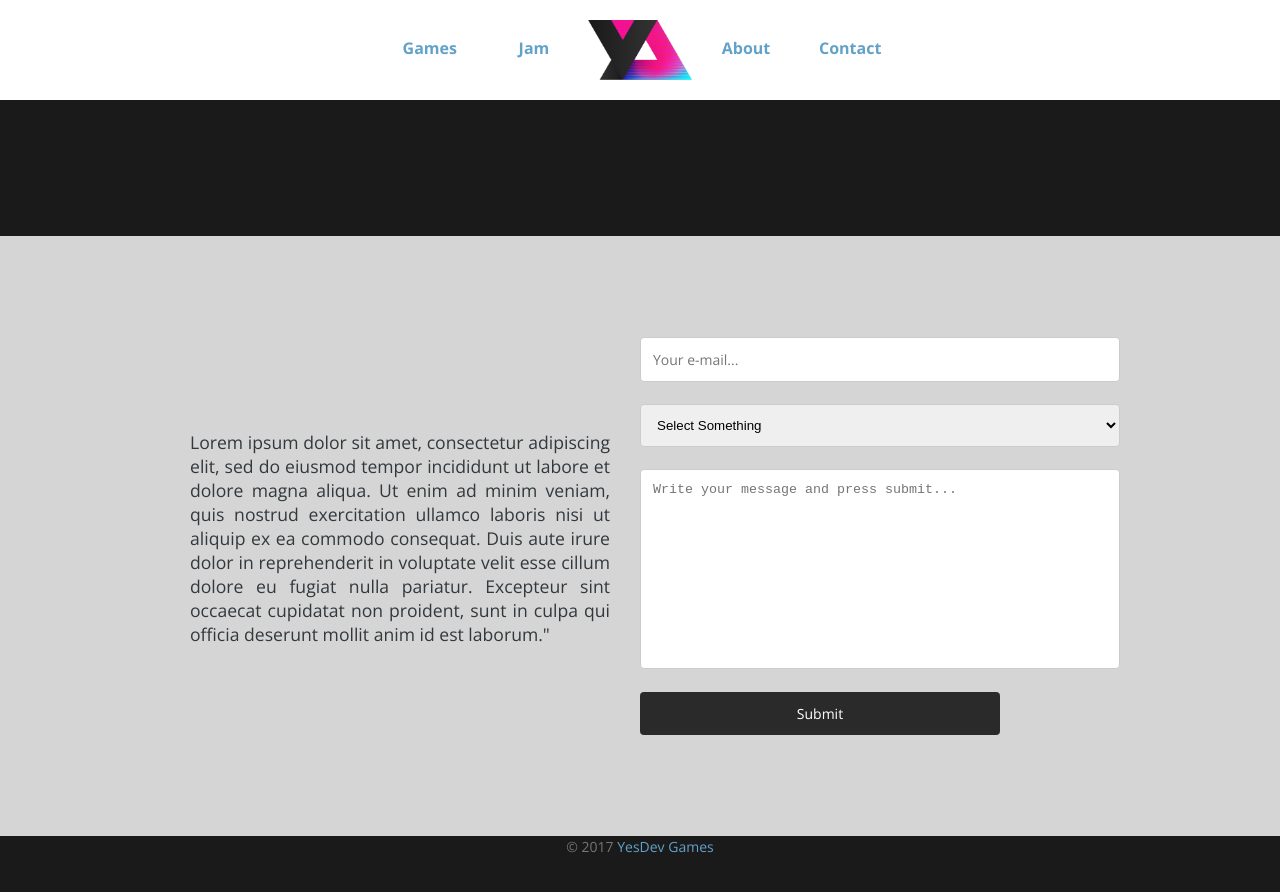
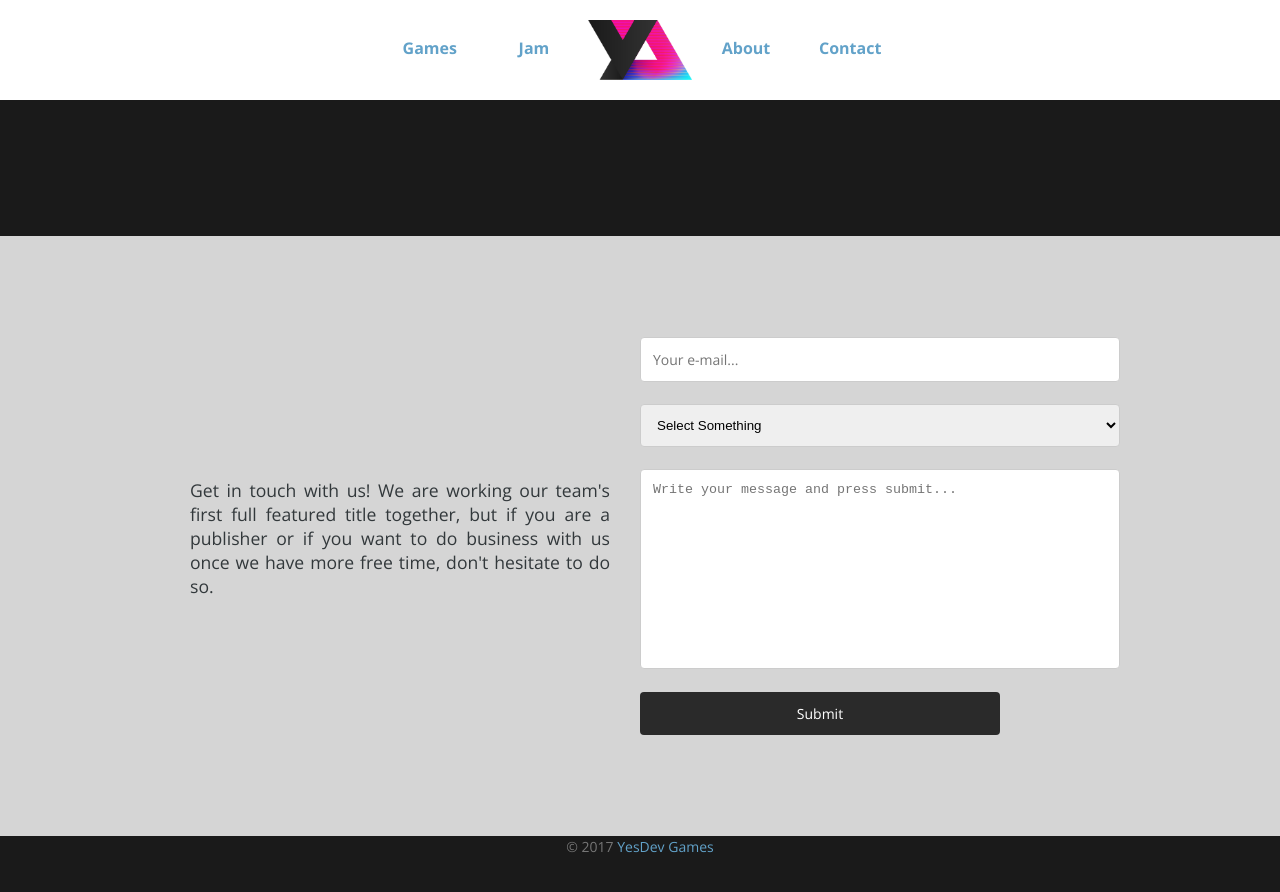
Before and after one commit to ricardobusta/yesdevgames.github.io, a Jekyll site: the page built from index.html, in a window 1280 px wide and 900 px high, scrolled down 1064 px. Shown: the top 892 px of the window. Built offline with Jekyll 4.4.1, drawn with Linux system fonts in a browser that asks for light colours; nearby versions of some CDN libraries; the list of posts is cut into pages by our own code.

Commit message:
changing contact text

```diff
--- a/_includes/section-contact.html
+++ b/_includes/section-contact.html
@@ -57,7 +57,7 @@ input[type=submit]:hover {
 <div id="contact-section">
 	<div class="centered-element">
 	<div id="contact-left">
-		<span id="contact-text">Lorem ipsum dolor sit amet, consectetur adipiscing elit, sed do eiusmod tempor incididunt ut labore et dolore magna aliqua. Ut enim ad minim veniam, quis nostrud exercitation ullamco laboris nisi ut aliquip ex ea commodo consequat. Duis aute irure dolor in reprehenderit in voluptate velit esse cillum dolore eu fugiat nulla pariatur. Excepteur sint occaecat cupidatat non proident, sunt in culpa qui officia deserunt mollit anim id est laborum."</span>
+		<span id="contact-text">Get in touch with us! We are working our team's first full featured title together, but if you are a publisher or if you want to do business with us once we have more free time, don't hesitate to do so.</span>
 	</div>
 	<div id="contact-right">
 	<form id="contact-form" action="mailto:admin@yesdev.games" method="post" enctype="text/plain">
```
